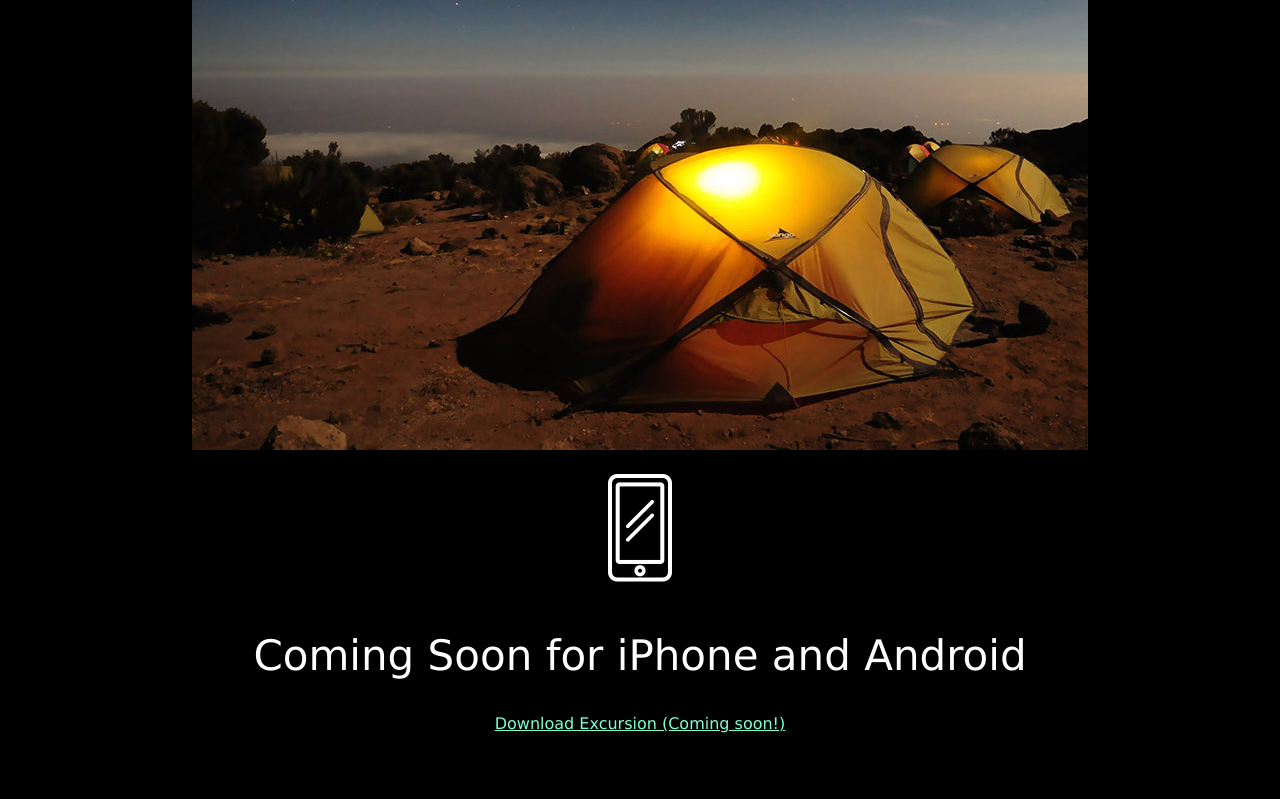
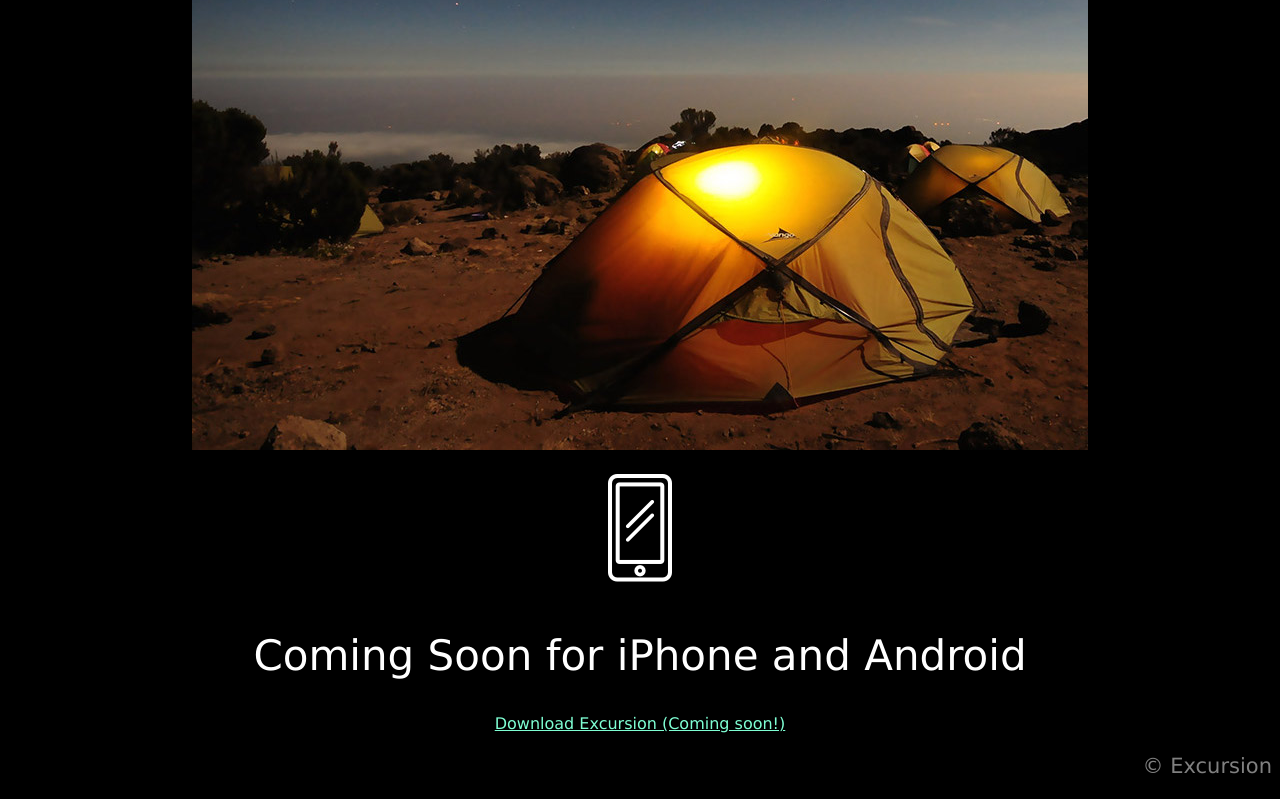
Before and after one commit to JerryBaboona/excursion, a plain HTML site: page index.html in a window 1280 px wide. Shown: the part 549-1348 px from the top of the page. Before the commit the page ends 1290 px from the top, so only its background shows below. Drawn offline with Linux system fonts and the light colour scheme.

Commit message:
Add footer

```diff
--- a/index.html
+++ b/index.html
@@ -21,5 +21,6 @@
     </div>
     <h2>Coming Soon for iPhone and Android</h1>
     <span><a href="#">Download Excursion (Coming soon!)</a></span>
+    <footer><p>&copy Excursion</p></footer>
   </body>
 </html>
--- a/resources/css/style.css
+++ b/resources/css/style.css
@@ -26,10 +26,15 @@ a {
 /*Styling for paragraph text*/
 p {
   font-size: 21px;
-  color: grey;
+  color: gray;
 }
 
 /*Image styling*/
 img {
-  padding: 10px
+  padding: 10px;
 }
+
+/*Footer styling*/
+footer {
+  text-align: right;
+}
```
